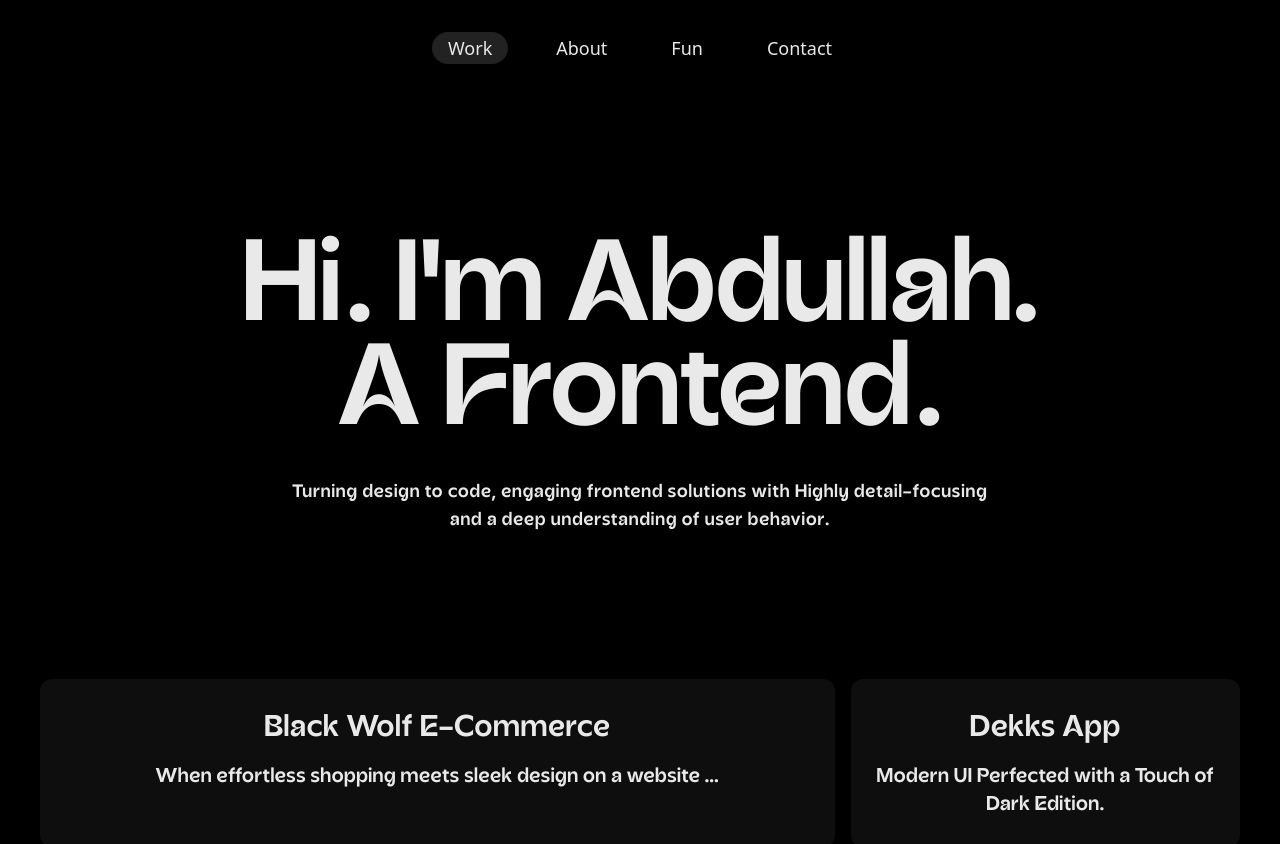
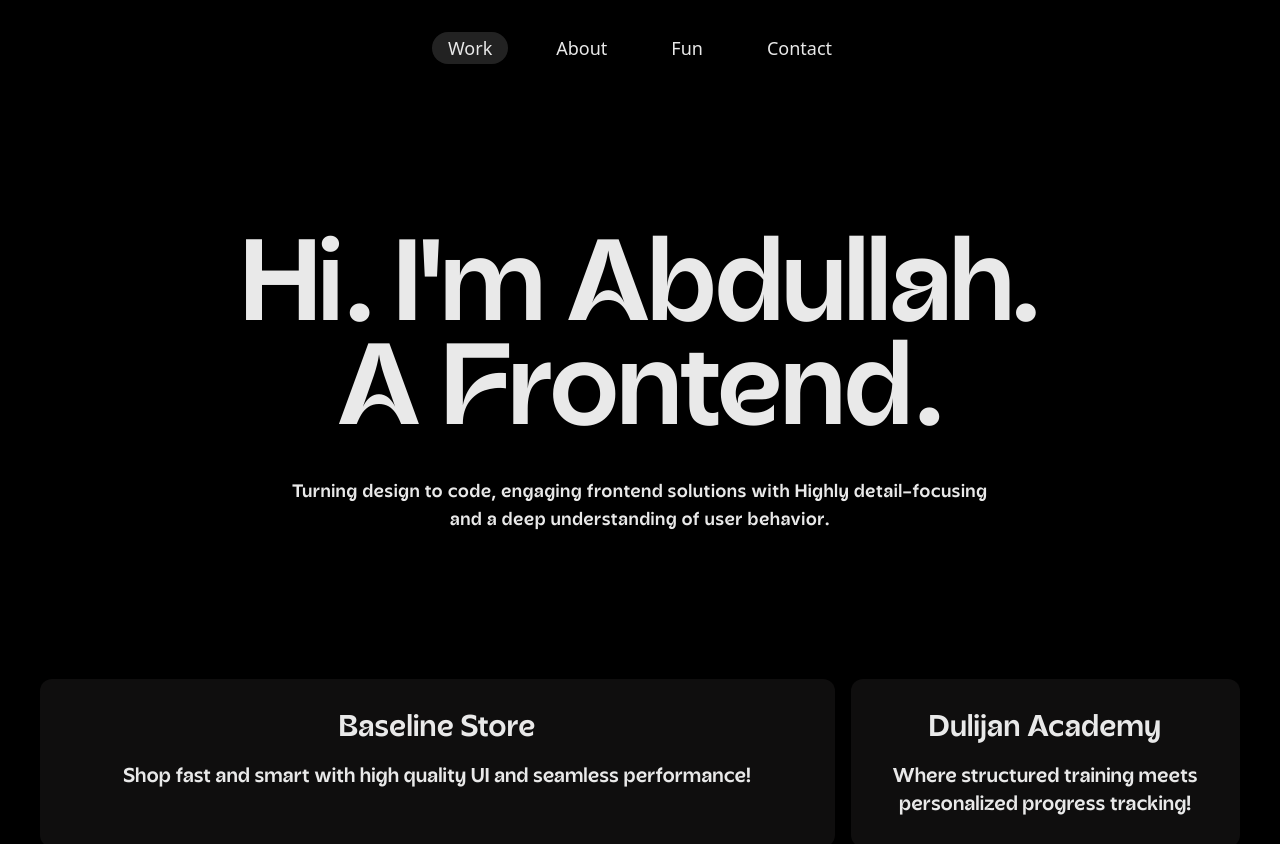
Before and after one commit to abdullahelmetwali/MyPortfolio, a React (Vite) app: page / in a window 1280 px wide. Shown: the top 844 px of the page. Built offline with nearby package versions, Linux system fonts and the light colour scheme.

Commit message:
UpdateProjects

```diff
--- a/src/components/ProjectDetails.jsx
+++ b/src/components/ProjectDetails.jsx
@@ -10,7 +10,7 @@ const ProjectDetails = () => {
     return WorkProjects?.find(
       (proj) => proj.projectName.replaceAll(" ", "").toLowerCase() === projectName
     );
-  } , [projectName ,WorkProjects])
+  }, [projectName, WorkProjects])
 
   const nextProject = useMemo(() => {
     const getNextElement = () => {
@@ -75,10 +75,10 @@ const ProjectDetails = () => {
         <div className="my-5">
           <h2 className="text-4xl textAcorn">Code-Detail .</h2>
           <div className="text-2xl textUbuntu text-[#78797c]">
-            <a href={displayedProject.projectRepo} target="_blank" className="hover:text-[#e9e9e9]">
+            <a href={displayedProject.projectRepo} target="_blank" className={`${displayedProject.projectRepo === null ? 'cursor-not-allowed' : ''}hover:text-[#e9e9e9]`} title={`${displayedProject.projectRepo === null ? 'Private Repo' : `${displayedProject.projectName} Repo`}`}>
               GitHub Repo
             </a> | {" "}
-            <a href={displayedProject.projectLiveServer} target="_blank" className="hover:text-[#e9e9e9]">
+            <a href={displayedProject.projectLiveServer} target="_blank" className="hover:text-[#e9e9e9]" title={`${displayedProject.projectName} Live Server`}>
               LiveServer
             </a>
           </div>
--- a/src/json/appData.json
+++ b/src/json/appData.json
@@ -1,9 +1,49 @@
 {
   "WorkProjects": [
     {
+      "projectName": "Baseline Store",
+      "projectMainImg": "/imgs/BaselineStore.png",
+      "projectOverView": "Baseline is a modern store platform designed to provide a seamless online shopping experience. It features a wide array of products and curated collections, ensuring that customers can find everything they need in one place. The site is built with user experience in mind, featuring an intuitive interface that makes navigation simple and enjoyable. A key aspect of this site is its advanced search functionality, which allows users to easily discover products, collections, and informative blog posts. As users type, they receive real-time suggestions, making it quick to find relevant items and stay updated on the latest trends. In addition to the search feature, Baseline includes a dynamic blog section that offers valuable insights, tips, and stories related to the products and collections, enriching the shopping experience. With a responsive design that caters to all devices, This website is committed to delivering not just products but an engaging shopping journey that encourages exploration and satisfaction.",
+      "projectCaption": "Shop fast and smart with high quality UI and seamless performance!",
+      "projectLiveServer": "https://baseline-inky.vercel.app/",
+      "projectRepo": "https://github.com/abdullahelmetwali/Baseline",
+      "projectTechnologies": [
+        "JavaScript",
+        "NextJS",
+        "ReactJS",
+        "TailwindCSS",
+        "SwiperJS",
+        "RESTAPIs",
+        "SSG",
+        "SSR",
+        "ISR",
+        "CSR"
+      ]
+    },
+    {
+      "projectName": "Dulijan Academy",
+      "projectMainImg": "/imgs/DulijanAcademy.png",
+      "projectOverView": "Dynamic gym website designed to empower individuals on their fitness journey through structured training and user progress tracking. The platform offers a variety of features, including user authentication (Login , Create Account , Forget Password), a diverse range of packages and courses, engaging workout content, and performance optimization tools. With a focus on responsive design, Also provides a seamless experience across devices. Key functionalities include multi-language support (English and Arabic), filtering options, subscription plans, and a user-friendly interface for dark/light mode. The website’s comprehensive routing structure ensures easy navigation through core sections such as Home, About, Courses, Packages, Subscriptions, and Profile management, making it an all-in-one solution for fitness enthusiasts.",
+      "projectCaption": "Where structured training meets personalized progress tracking!",
+      "projectLiveServer": "https://fahadaldulijan.store/",
+      "projectRepo": null,
+      "projectTechnologies": [
+        "JavaScript",
+        "Axios",
+        "ReactJS",
+        "ReactRouter",
+        "CookiesJS",
+        "Redux",
+        "RESTAPIs",
+        "TailwindCSS",
+        "SwiperJS",
+        "i18next"
+      ]
+    },
+    {
       "projectName": "Black Wolf E-Commerce",
       "projectMainImg": "/imgs/BlackWolfECommerceMain.png",
-      "projectOverView": "I made this platform, and so improved performance by optimizing search functionalities, cart management processes, and product retrieval speeds. My enhancements include introducing animations across the site to enhance user engagement and navigation. Users now receive immediate error messages when attempting to add out-of-stock or duplicate products to their carts. I have expanded all products offerings to cater to a broader range of user interests, and streamlined the process for easily adding items from both the homepage and product pages. Additionally, I have developed new user views such as 'About,' 'Account,' and 'Register' pages, integrating seamless account creation and management through REST API. Our product catalog now features intuitive filters and detailed product information, ensuring a consistently responsive design that optimizes the user experience for all.",
+      "projectOverView": "I made this platform, and so improved performance by optimizing search functionalities, cart management processes, and product retrieval speeds. My enhancements include introducing animations across the site to enhance user engagement and navigation. Users now receive immediate error messages when attempting to add out-of-stock or duplicate products to their carts. I have expanded all products offerings to cater to a broader range of user interests, and streamlined the process for easily adding items from both the homepage and product pages. Additionally, I have developed new user views such as 'About,' 'Account,' and 'Register' pages, integrating seamless account creation and management through REST API. The product catalog now features intuitive filters and detailed product information, ensuring a consistently responsive design that optimizes the user experience for all.",
       "projectCaption": "When effortless shopping meets sleek design on a website ...",
       "projectLiveServer": "https://black-wolf-ecommerce.netlify.app/",
       "projectRepo": "https://github.com/abdullahelmetwali/BlackWolfECommerce",
@@ -28,7 +68,7 @@
         "JavaScript",
         "JSON",
         "Vite",
-        "React",
+        "ReactJS",
         "ReactRouter",
         "TailwindCSS"
       ]
@@ -42,7 +82,7 @@
       "projectRepo": "https://github.com/abdullahelmetwali/GymNoter",
       "projectTechnologies": [
         "JavaScript",
-        "React",
+        "ReactJS",
         "Redux",
         "ReactRouter",
         "TailwindCSS",
@@ -71,7 +111,12 @@
       "projectCaption": "Take a CLASSY dinner, In CLASSY site .",
       "projectLiveServer": "https://abdullahelmetwali.github.io/FoodZeroRestaurant/",
       "projectRepo": "https://github.com/abdullahelmetwali/FoodZeroRestaurant",
-      "projectTechnologies": ["HTML", "CSS", "SCSS", "JavaScript"]
+      "projectTechnologies": [
+        "HTML",
+        "CSS",
+        "SCSS",
+        "JavaScript"
+      ]
     },
     {
       "projectName": "Eduford University",
@@ -80,7 +125,10 @@
       "projectCaption": "Old is Gold .",
       "projectLiveServer": "https://abdullahelmetwali.github.io/university-small-website/",
       "projectRepo": "https://github.com/abdullahelmetwali/university-small-website",
-      "projectTechnologies": ["HTML", "CSS"]
+      "projectTechnologies": [
+        "HTML",
+        "CSS"
+      ]
     }
   ],
   "FunProjects": [
@@ -129,9 +177,13 @@
       {
         "question": "What technologies do you use?",
         "answers": [
-          "Here's what I use",
-          "HTML, CSS, JavaScript, SCSS (Sass), ReactJS (including React Router & Redux ), VueJS (including Vuex ), TailwindCSS for styling.",
-          "NPM for package management , Vite for project building and Jest for testing."
+          "I specialize in modern web and mobile technologies, focused on creating responsive and high-performance applications.",
+          "HTML, CSS, JavaScript, and TypeScript, with SCSS (Sass) and TailwindCSS for efficient and responsive styling.",
+          "Proficient in ReactJS with React Router and Redux for advanced state management, React Native for cross-platform mobile applications, and VueJS with Vuex for creating dynamic, data-driven interfaces.",
+          "Additionally leveraging SSG, SSR, CSR, and ISR in Next.js for high performance and enhanced SEO optimization.",
+          "Skilled in using Git, GitHub for version control, and Postman for efficient API testing and management. Experienced with Axios for handling API requests and i18next for managing multilingual content.",
+          "Familiar with Figma for collaborative design as a developer.",
+          "NPM for streamlined dependency management and Jest for robust unit and integration testing."
         ]
       },
       {
@@ -142,6 +194,7 @@
           "My second step was getting a training opportunity at Reeras Technologies, where I gained practical experience in HTML and CSS. After that, I continued learning on my own, deepening my knowledge and expanding my skills.",
           "Currently, I am a Front-End Intern at NexusDevops, where I have been working since June 29, 2024. In addition, I hold another Front-End Internship at Azzrk, starting from July 7, 2024. These roles have provided me with valuable hands-on experience and the opportunity to work on real-world projects.",
           "Additionally, I am part of a Front-End team at Hackathon Group, working on an exciting project.",
+          "Additionally, I'm in NTI training course for gaining more and more about Frontend field.",
           "Believing in Allah and with a passion for continuous learning, my journey in front-end development continues to evolve."
         ]
       },
@@ -155,9 +208,10 @@
       {
         "question": "Have you integrated any third-party APIs into your projects?",
         "answers": [
-          "Sure , I've integrated several third-party APIs into my projects",
-          "I use it to enchance functionality and accessing more external data. For example, I've use RapidAPI for getting all exercises and full-detail exercise instructions, And also I used DummyJsonAPI , to get users and create a user",
-          "It's important for ensuring proper error handling and data formatting to seamlessly integrate with my applications."
+          "Absolutely, I’ve integrated several third-party APIs to enhance functionality and access external data.",
+          "Ensuring smooth integration, I prioritize proper error handling and data formatting to maintain seamless application performance.",
+          "Additionally, I leverage Postman for testing API requests and Axios within ReactJS applications for efficient data fetching and error handling.",
+          "When working with NextJS, I often use the native JavaScript Fetch API for optimal performance and server-side capabilities."
         ]
       },
       {
--- a/src/views/Work.jsx
+++ b/src/views/Work.jsx
@@ -2,7 +2,7 @@ import { NavLink } from "react-router-dom";
 import appData from '../json/appData.json'
 const Work = () => {
   const WorkProjects = appData.WorkProjects;
-  document.title = 'Abdullah • Frontend Developer'
+  document.title = 'Abdullah • Frontend Developer';
   return (
     <>
       <div className="text-center uncopyable fadeUp my-36 mob:my-16 mob:px-3">
@@ -19,7 +19,14 @@ const Work = () => {
       </div>
       <section className="grid grid-cols-3 content mob:fadeUp gap-4 my-24 px-10 mob:flex mob:flex-col mob:px-5">
         {WorkProjects.map((project, index) => (
-          <NavLink key={index} to={`/work/${project.projectName.replaceAll(" ", "").toLowerCase()}`} className={`box-${index + 1} bg-[#0f0e0e] textAcorn text-center rounded-xl p-4 fadeUp`} style={{ gridArea: `box-${index + 1}` }}>
+          <NavLink
+            key={index}
+            to={`/work/${project.projectName.replaceAll(" ", "").toLowerCase()}`}
+            className={`${(Math.floor(index / 2) % 2 === 0)
+              ? (index % 2 === 0 ? 'col-span-2' : 'col-span-1')
+              : (index % 2 === 0 ? 'col-span-1' : 'col-span-2')
+              } bg-[#0f0e0e] textAcorn text-center rounded-xl p-4 fadeUp`}
+          >
             <h3 className="text-3xl tracking-wide m-4 mob:text-2xl mob:m-2">
               {project.projectName}
             </h3>
@@ -28,6 +35,7 @@ const Work = () => {
             </p>
           </NavLink>
         ))}
+
       </section>
     </>
   );
```
Also changed, not shown: public/imgs/BaselineStore.png (added), public/imgs/DulijanAcademy.png (added).
